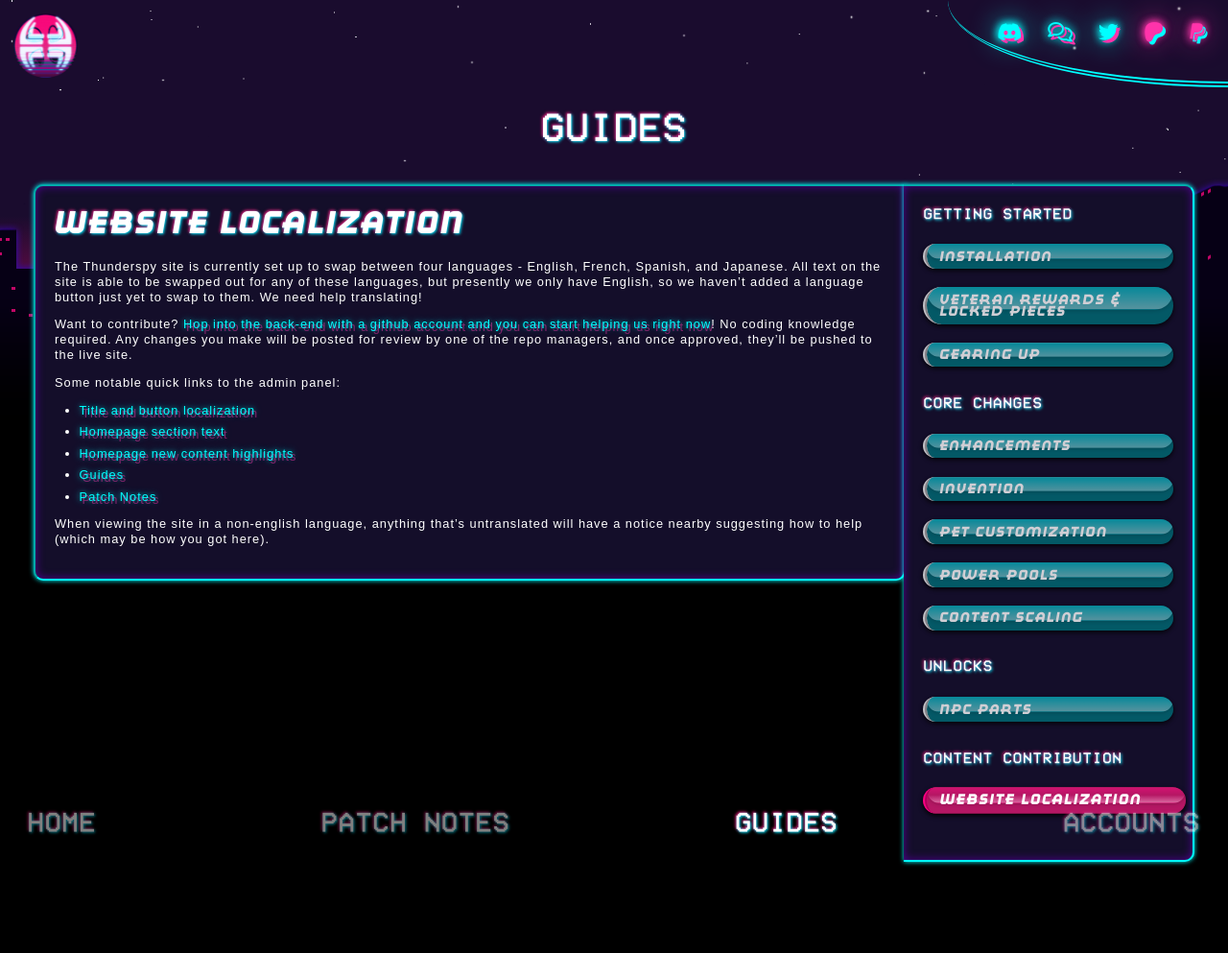
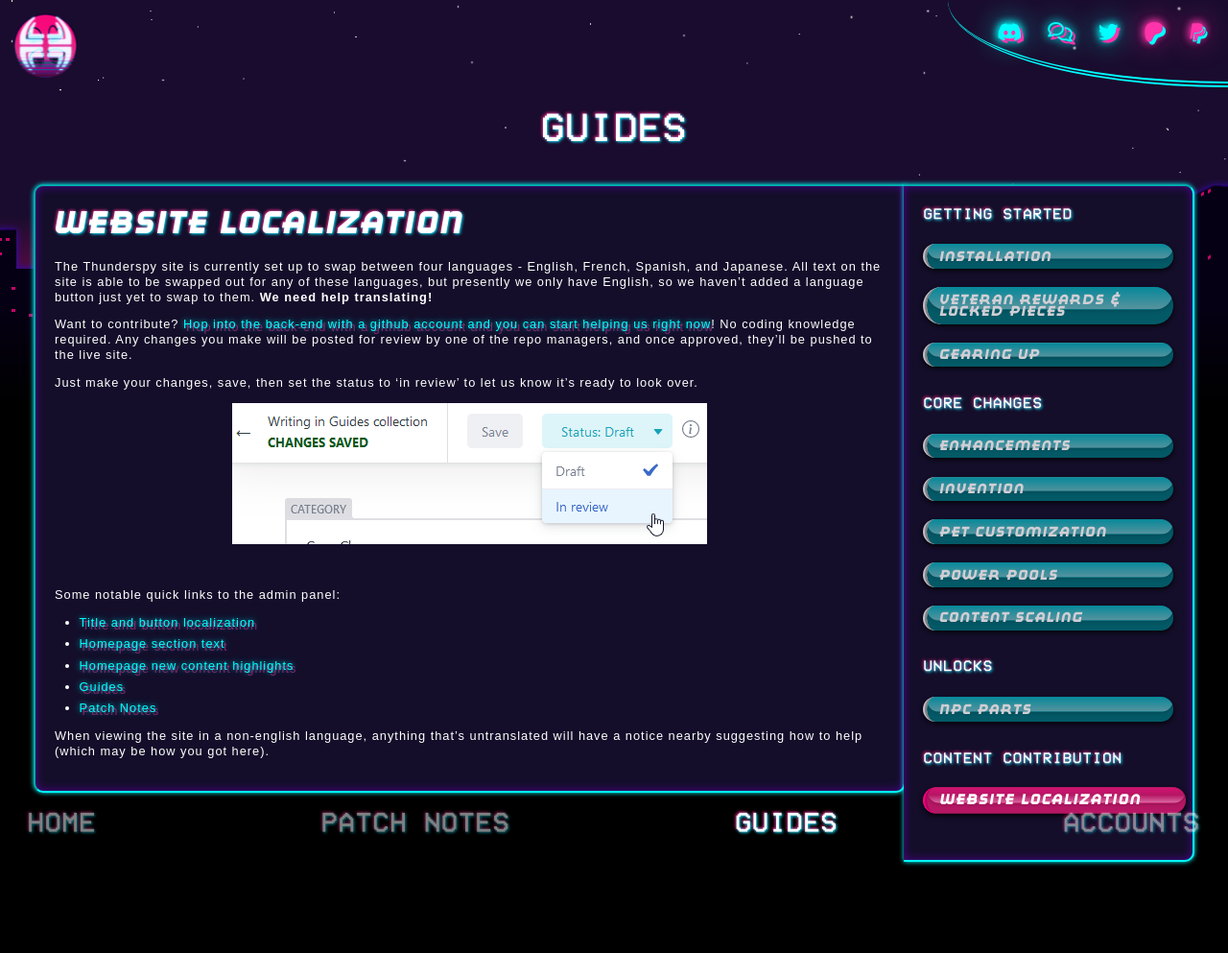
Before and after one commit to crekulon/tspy, a Jekyll site: the page built from _guides/website-localization.md, in a window 1280 px wide. Shown: the whole page at 96% size. Built offline with Jekyll 4.4.1, drawn with Linux system fonts in a browser that asks for light colours; nearby versions of some CDN libraries.

Commit message:
Update Guides “website-localization”

```diff
--- a/_guides/website-localization.md
+++ b/_guides/website-localization.md
@@ -3,9 +3,13 @@ category: Content Contribution
 order: 1
 title: Website Localization
 ---
-The Thunderspy site is currently set up to swap between four languages - English, French, Spanish, and Japanese. All text on the site is able to be swapped out for any of these languages, but presently we only have English, so we haven't added a language button just yet to swap to them. We need help translating!
+The Thunderspy site is currently set up to swap between four languages - English, French, Spanish, and Japanese. All text on the site is able to be swapped out for any of these languages, but presently we only have English, so we haven't added a language button just yet to swap to them. **We need help translating!**
 
 Want to contribute? [Hop into the back-end with a github account and you can start helping us right now](/admin)! No coding knowledge required. Any changes you make will be posted for review by one of the repo managers, and once approved, they'll be pushed to the live site.
+
+Just make your changes, save, then set the status to 'in review' to let us know it's ready to look over.
+
+![](/img/uploads/inreview.png)
 
 Some notable quick links to the admin panel:
 
```
Also changed, not shown: img/uploads/inreview.png (added).
